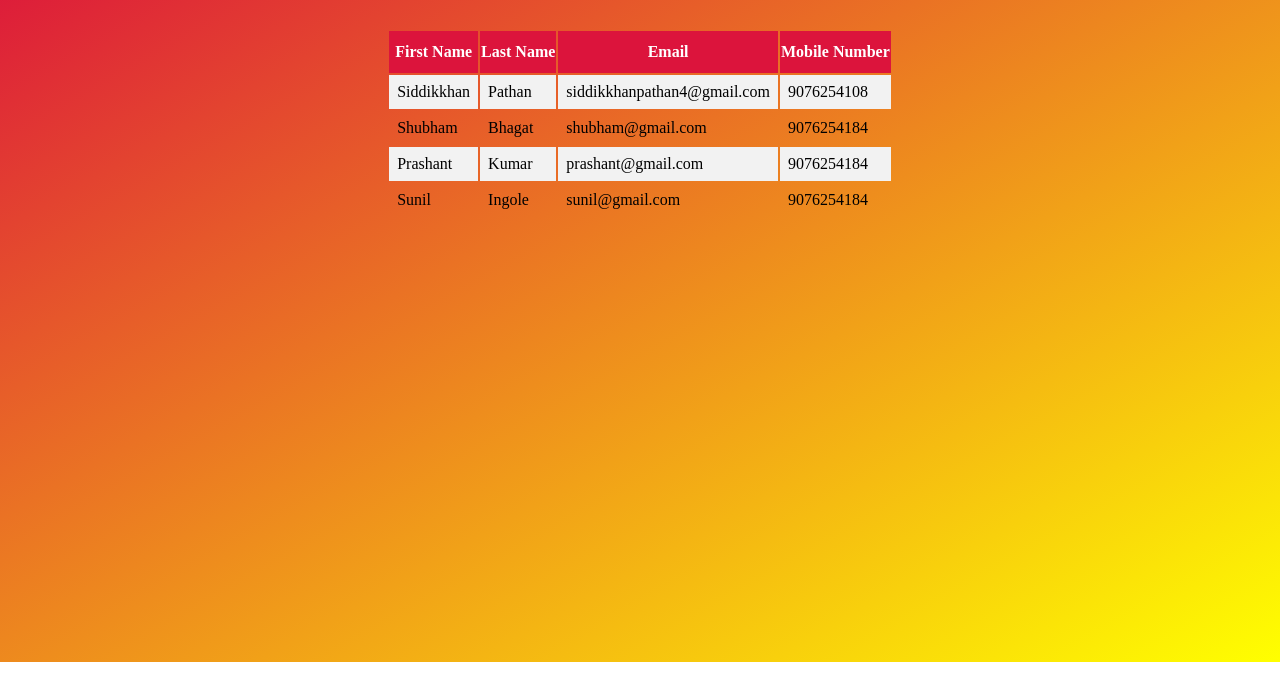
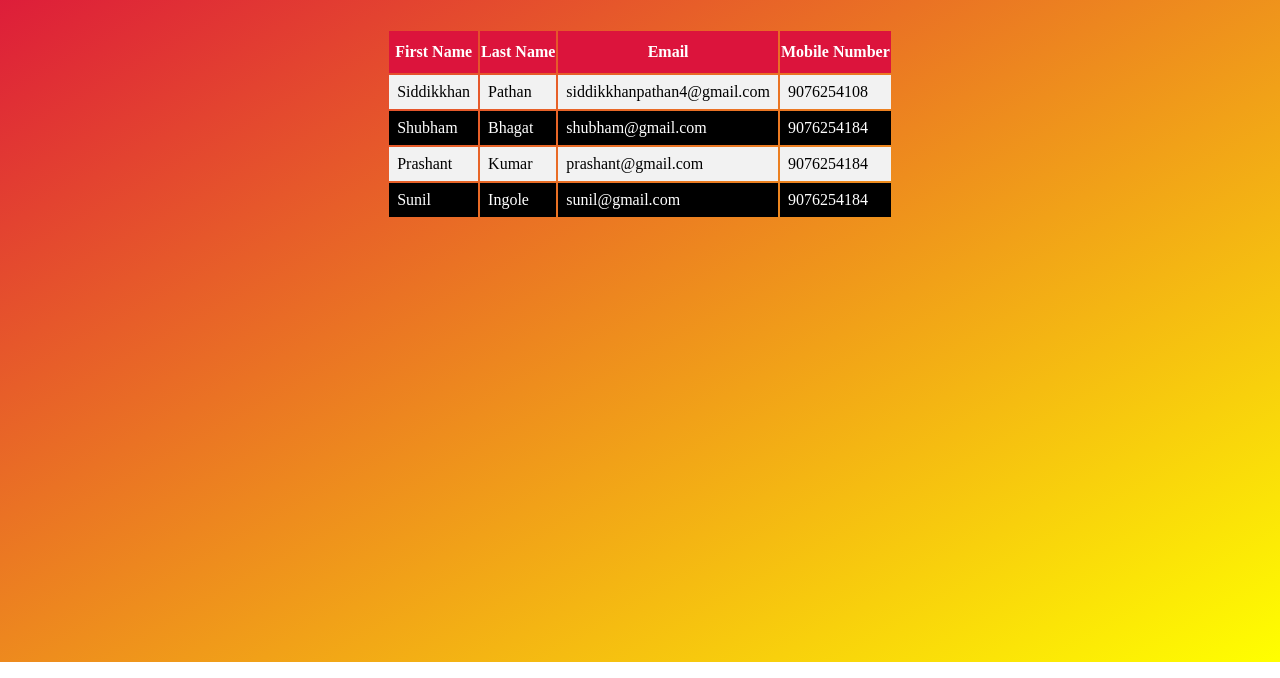
Before and after one commit to siddikgitt/fyndAcademy, a plain HTML site: page Project/HTML+CSS/Mini-Project/table.html in a window 1280 px wide. Shown: the part 122-800 px from the top of the page. Drawn offline with Linux system fonts and the light colour scheme.

Commit message:
updated project

```diff
--- a/Project/Mini-Project/table.html
+++ b/Project/HTML+CSS/Mini-Project/table.html
@@ -8,6 +8,10 @@
     <style>
       tr:nth-child(even) {
         background-color: #f2f2f2;
+      }
+      tr:nth-child(odd) {
+        background-color: black;
+        color: white;
       }
       td {
         font-size: 1rem;
```
Also changed, not shown: Project/HTML+CSS/Mini-Project/imageMap.html (renamed from Project/Mini-Project/imageMap.html), Project/HTML+CSS/Mini-Project/index.html (renamed from Project/Mini-Project/index.html), Project/HTML+CSS/Mini-Project/menuImg.jpg (renamed from Project/Mini-Project/menuImg.jpg).
